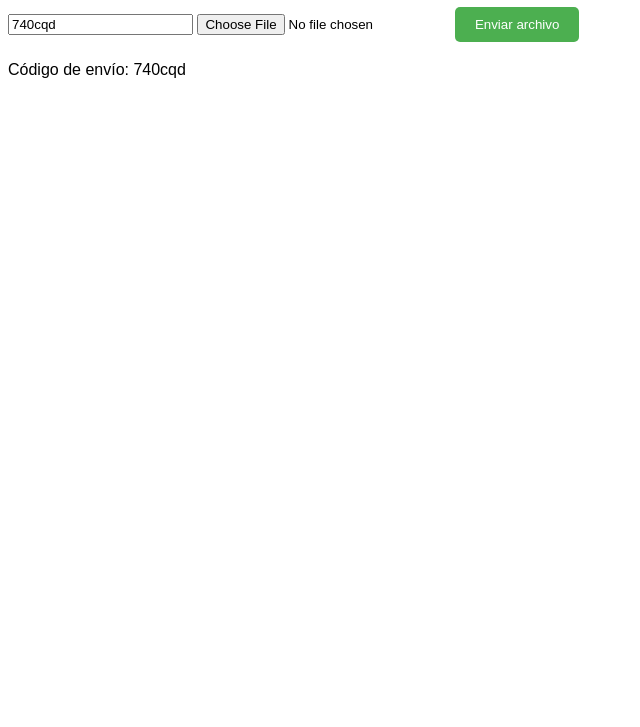
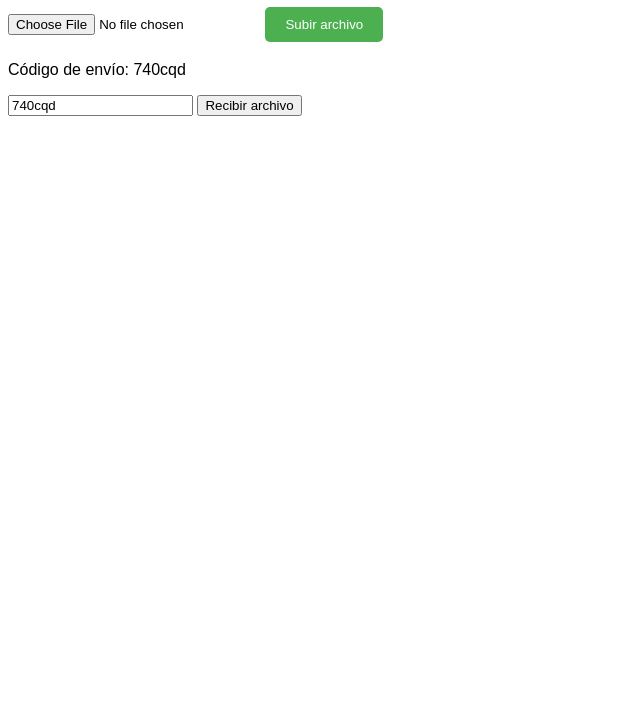
Before and after one commit to odlanyer666/proyecto, a plain HTML site: page index.html in a window 1280 px wide. Shown: the part 73-800 px from the top of the page, without its empty margins (0-640 px from the left). Drawn offline with Linux system fonts and the light colour scheme.

Commit message:
Update index.html

```diff
--- a/index.html
+++ b/index.html
@@ -6,10 +6,15 @@
 </head>
 <body>
 	<h1>P2P File Transfer</h1>
-	<input type="text" id="receiveCodeInput" placeholder="Ingrese el código de recepción">
-	<input type="file" id="fileInput">
-	<button id="sendButton">Enviar archivo</button>
-	<p id="code-display"></p>
+	<div id="send-container">
+		<input type="file" id="fileInput">
+		<button id="sendButton">Subir archivo</button>
+		<p id="code-display"></p>
+	</div>
+	<div id="receive-container">
+		<input type="text" id="receiveCodeInput" placeholder="Ingrese el código de recepción">
+		<button id="receiveButton">Recibir archivo</button>
+	</div>
 	<script src="script.js"></script>
 </body>
 </html>
```
